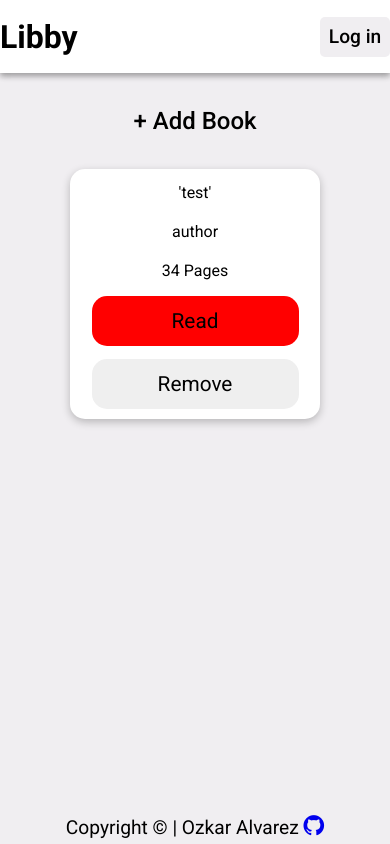
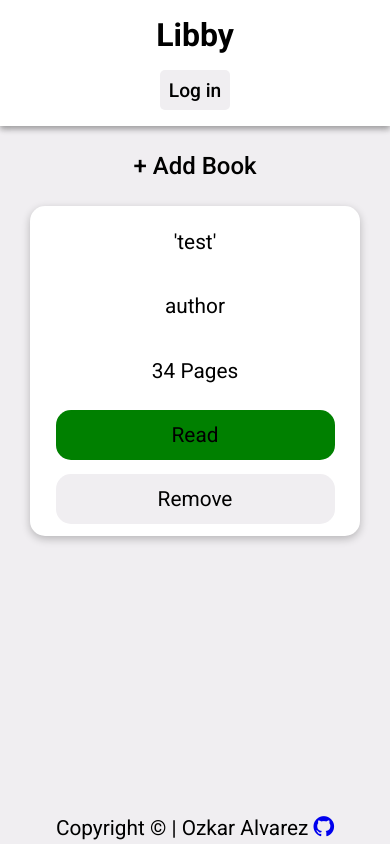
Before and after one commit to oalva-rez/library-app, a plain HTML site: page index.html in a window 390 px wide. Drawn offline with Linux system fonts and the light colour scheme; a web font is replaced by a local one.

Commit message:
first working version

```diff
--- a/index.html
+++ b/index.html
@@ -34,15 +34,15 @@
               <div class="book-title">'test'</div>
               <div class="book-author">author</div>
               <div class="book-pages">34</div>
-              <button class="hasnt-read has-read">Read</button>
+              <button class="has-read">Read</button>
               <button class="book-remove">Remove</button>
             </div>
 
           <div class="pop-up">
             <div class="pop-up-header">Add new book</div>
-            <input type="text" placeholder="Title" id="title" />
-            <input type="text" placeholder="Author" id="author" />
-            <input type="number" placeholder="Pages" id="pages" />
+            <input type="text" placeholder="Title" id="title" required/>
+            <input type="text" placeholder="Author" id="author" required/>
+            <input type="number" placeholder="Pages" id="pages" required/>
             <div class="check-container">
               <label for="has-read">Have you read it?</label>
               <input type="checkbox" id="has-read" name="check" value="true" checked/>
--- a/script.js
+++ b/script.js
@@ -1,3 +1,5 @@
+"use strict";
+
 let myLibrary = [];
 const $ = (selector) => {
   return document.querySelector(selector);
@@ -39,6 +41,9 @@ submitBook.addEventListener("click", () => {
   const pages = $("#pages");
   const hasRead = $("#has-read");
 
+  popUp.classList.toggle("visibility");
+  popUpBlur.classList.toggle("blur-toggle");
+
   addBookToLibrary(title.value, author.value, pages.value, hasRead.checked);
 });
 
@@ -68,7 +73,9 @@ function addBookTile(book) {
     hasReadToggle.classList.toggle("has-read");
   }
   hasReadToggle.textContent = "Read";
-
+  hasReadToggle.addEventListener("click", () => {
+    hasReadToggle.classList.toggle("has-read");
+  });
   const removeBtn = document.createElement("button");
   setAttributes(removeBtn, { class: "book-remove" });
   removeBtn.textContent = "Remove";
--- a/styles.css
+++ b/styles.css
@@ -5,6 +5,9 @@
   box-sizing: border-box;
 }
 
+body {
+  background-color: var(--background-color);
+}
 :root {
   --has-read-color: green;
   --hover-read-color: lightgreen;
@@ -18,7 +21,6 @@
   height: 100vh;
   display: grid;
   grid-template: 0.1fr 1fr 0.05fr / 1fr;
-  background-color: var(--background-color);
 }
 
 /* header */
@@ -31,6 +33,7 @@ header {
   height: 100%;
   max-width: var(--container-width);
   margin: auto;
+  padding: 10px 50px;
   display: flex;
   justify-content: space-between;
   align-items: center;
@@ -50,10 +53,11 @@ header {
 main {
   grid-area: 2 / 1 / 3 / 2;
   display: grid;
-  grid-template: 0.15fr 1fr / minmax(300px, var(--container-width));
+  grid-template: 80px 1fr / minmax(300px, var(--container-width));
   margin: auto;
   height: 100%;
   justify-items: center;
+  padding-bottom: 30px;
 }
 main .add-header {
   align-self: center;
@@ -150,11 +154,11 @@ main .add-header {
 .books {
   display: grid;
   justify-content: center;
-  height: 100%;
+
   width: 100%;
   gap: 1em;
-  grid-template-columns: repeat(auto-fit, minmax(200px, 250px));
-  grid-template-rows: repeat(auto-fit, minmax(200px, 250px));
+  grid-template-columns: repeat(auto-fit, minmax(220px, 330px));
+  grid-template-rows: repeat(auto-fill, minmax(230px, 330px));
 }
 
 .book-item {
@@ -167,6 +171,7 @@ main .add-header {
   background-color: #fff;
   gap: 0.8rem;
   padding: 10px;
+  font-size: 1.3rem;
 }
 .book-item div {
   align-self: center;
@@ -178,25 +183,33 @@ main .add-header {
   border-radius: var(--border-radius);
   font-size: 1.3rem;
   height: 50px;
+  background-color: var(--not-read-color);
+  cursor: pointer;
 }
-
-/* LAST PLACE HASNT READ BUTTON COLOR */
-.hasnt-read.has-read {
-  background-color: var(--not-read-color);
+.book-item button:last-of-type {
+  background-color: var(--background-color);
 }
-
 .book-item .book-pages::after {
   content: " Pages";
 }
 
-.has-read {
-  background-color: var(--has-read-color);
+.book-item .has-read {
+  background-color: green;
 }
 /* footer */
 footer {
   grid-area: 3 / 1 / -1 / -1;
   display: grid;
   background-color: var(--background-color);
+
   place-content: center;
-  font-size: 1.2rem;
+  font-size: 1.3rem;
 }
+
+@media (max-width: 500px) {
+  .header-container {
+    flex-direction: column;
+    gap: 1rem;
+    padding: 1rem 0;
+  }
+}
```
